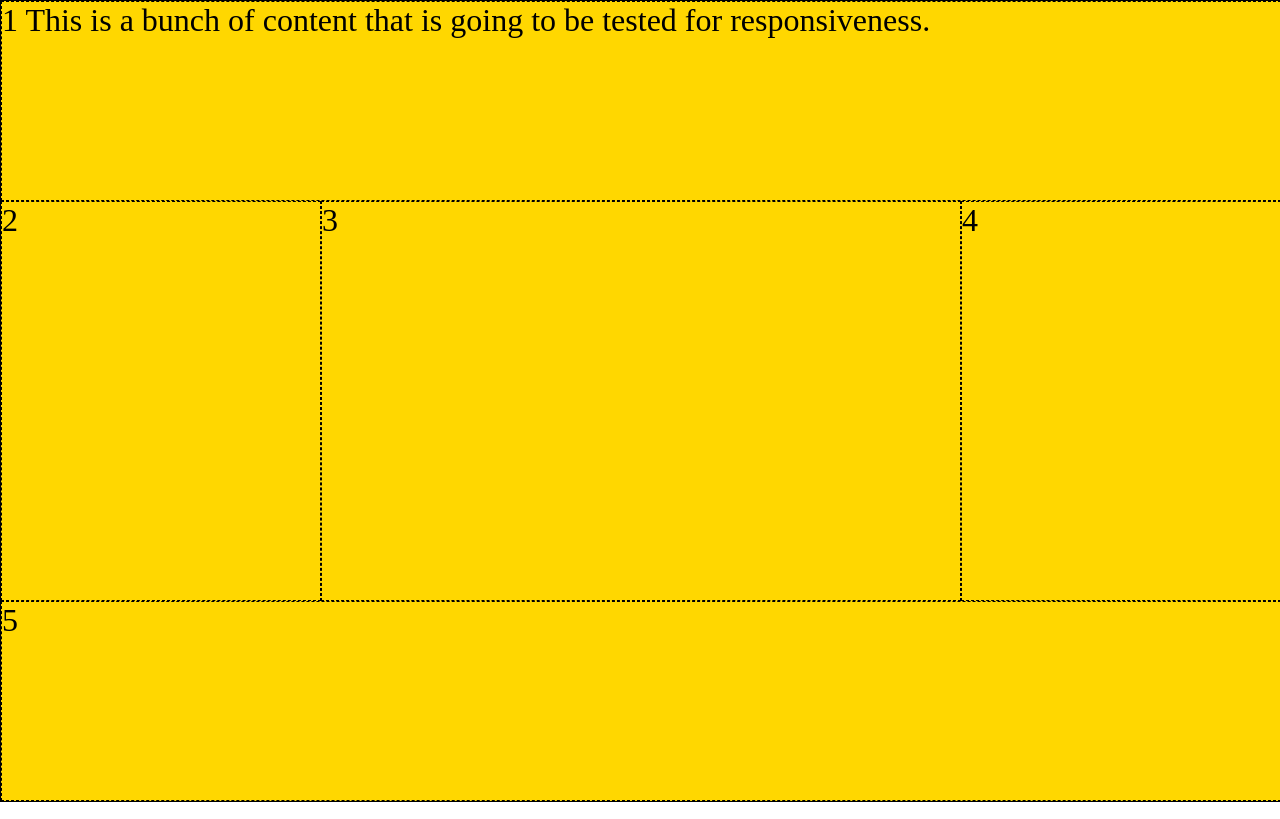
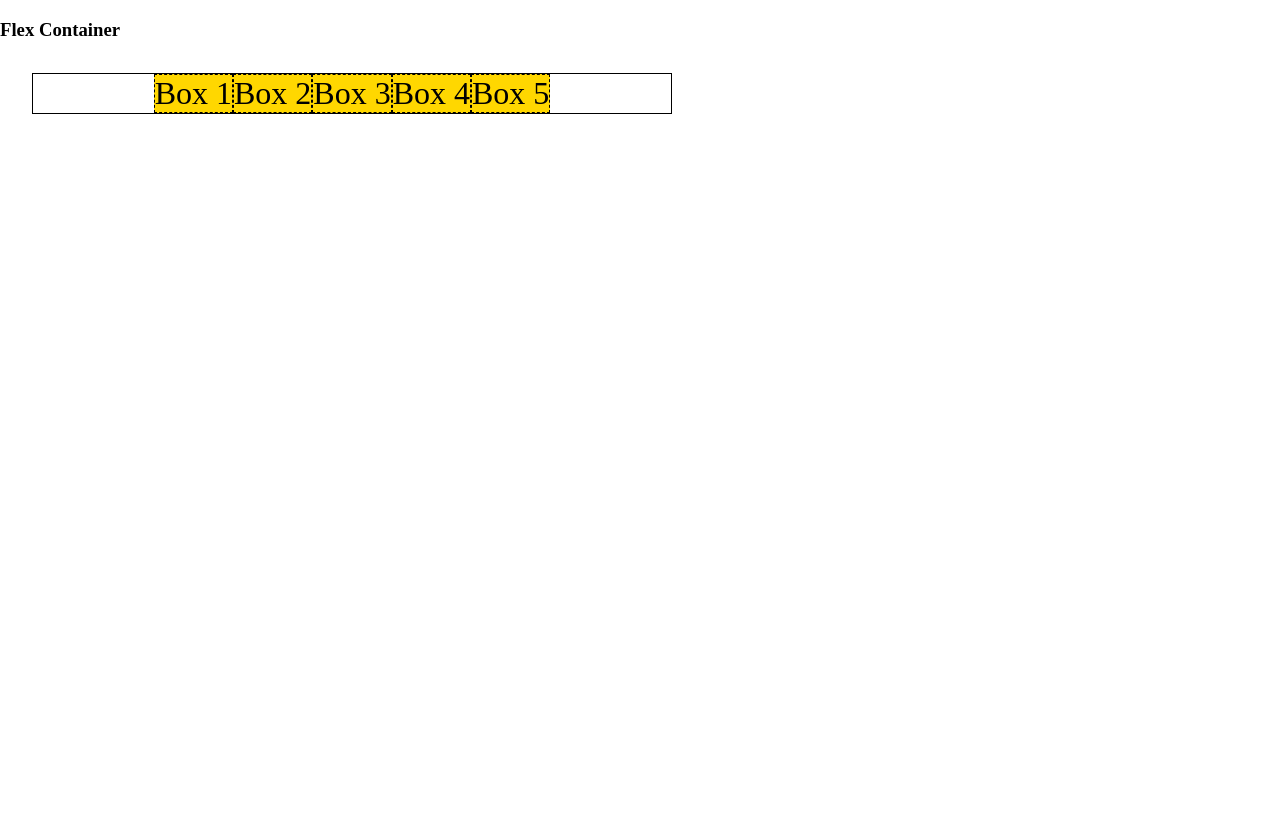
Before and after one commit to Bryantellius/contributions-2, a plain HTML site: page forms.html in a window 1280 px wide. Drawn offline with Linux system fonts and the light colour scheme.

Commit message:
Added example for Steven

```diff
--- a/app.css
+++ b/app.css
@@ -1,49 +1,27 @@
 html,
 body {
-  height: 100vh;
-  width: 100vw;
+  min-height: 100vh;
+  min-width: 100vw;
   margin: 0;
   padding: 0;
 }
 
-.grid-item {
+* {
+  box-sizing: border-box;
+}
+
+.flex-item {
   background-color: gold;
   border: 1px dashed black;
   font-size: 2rem;
 }
 
-.grid-container {
-  display: grid;
-  grid-template-columns: 1fr 1fr 1fr 1fr;
-  grid-template-rows: 1fr 1fr 1fr 1fr;
+.flex-container {
+  display: flex;
+  justify-content: center;
+  align-items: center;
+  margin: 2rem;
   border: 1px solid black;
-  width: 100%;
-  height: 100%;
+  width: 50%;
+  height: 50%;
 }
-
-#box1 {
-  grid-column-start: 1;
-  grid-column-end: 5;
-}
-
-#box2 {
-  grid-row-start: 2;
-  grid-row-end: 4;
-}
-
-#box3 {
-  grid-column-start: 2;
-  grid-column-end: 4;
-  grid-row-start: 2;
-  grid-row-end: 4;
-}
-
-#box4 {
-  grid-row-start: 2;
-  grid-row-end: 4;
-}
-
-#box5 {
-  grid-column-start: 1;
-  grid-column-end: 5;
-}
--- a/forms.html
+++ b/forms.html
@@ -8,15 +8,13 @@
     <title>Sign Up | App</title>
   </head>
   <body>
-    <div class="grid-container">
-      <div id="box1" class="grid-item">
-        1 This is a bunch of content that is going to be tested for
-        responsiveness.
-      </div>
-      <div id="box2" class="grid-item">2</div>
-      <div id="box3" class="grid-item">3</div>
-      <div id="box4" class="grid-item">4</div>
-      <div id="box5" class="grid-item">5</div>
+    <h3>Flex Container</h3>
+    <div class="flex-container">
+      <div id="box1" class="flex-item">Box 1</div>
+      <div id="box2" class="flex-item">Box 2</div>
+      <div id="box3" class="flex-item">Box 3</div>
+      <div id="box4" class="flex-item">Box 4</div>
+      <div id="box5" class="flex-item">Box 5</div>
     </div>
   </body>
 </html>
```
